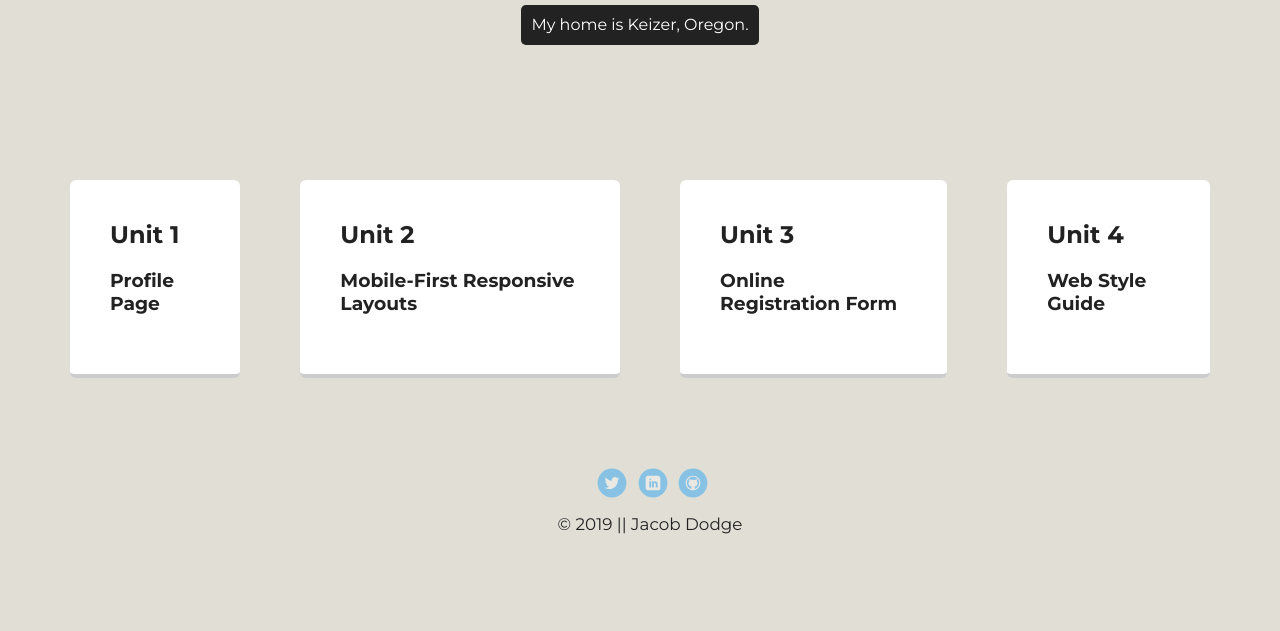
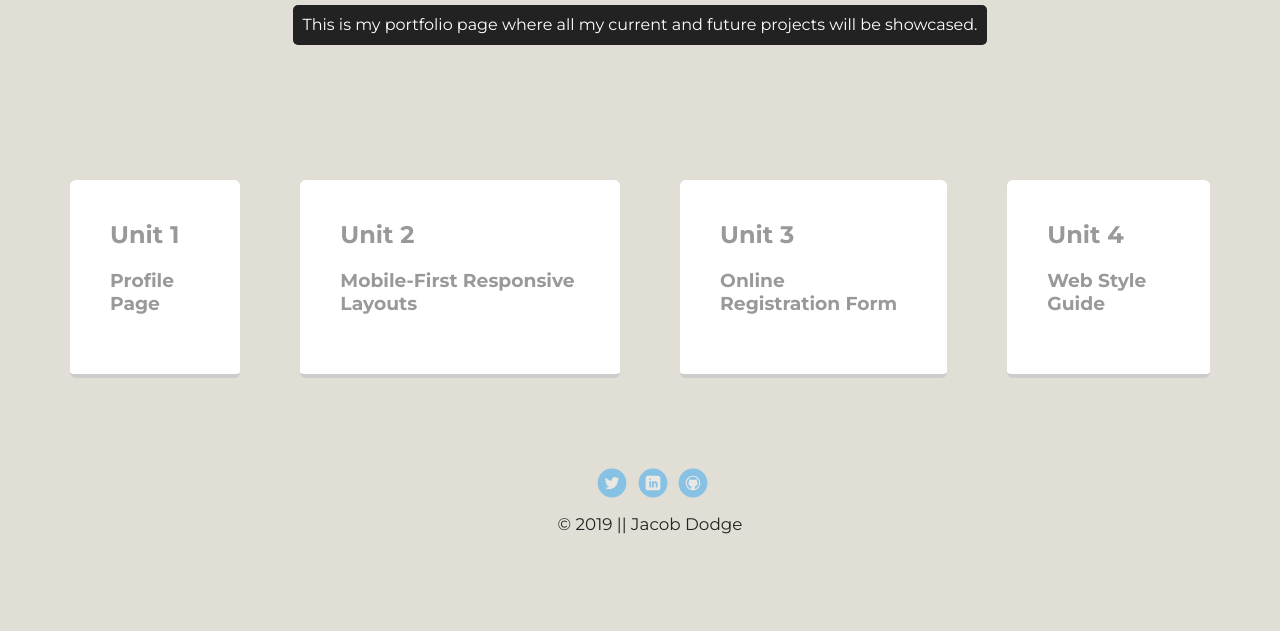
Before and after one commit to JacobDodge/Tech-Degree-Project-1, a plain HTML site: page portfolio_update_v1/portfolio.html in a window 1280 px wide. Shown: the part 340-971 px from the top of the page. Drawn offline with Linux system fonts and the light colour scheme.

Commit message:
on portfolio page I made my content into links and changed  some headings to be relevant to the pages

```diff
--- a/portfolio_update_v1/portfolio.html
+++ b/portfolio_update_v1/portfolio.html
@@ -19,32 +19,32 @@
 
     <header>
       <img src="images/jacob.jpg" alt="picture of Jacob" class="profile-image">
-      <h1 class="tag name">Hello, I’m Jacob.</h1>
-      <p class="tag location">My home is Keizer, Oregon.</p>
+      <h1 class="tag name">Portfolio</h1>
+      <p class="tag location">This is my portfolio page where all my current and future projects will be showcased.</p>
     </header>
 
     <main class="flex">
       <div class="content-box">
-        <h2>Unit 1</h2>
-        <h3>Profile Page</h3>
+        <a href="#"><h2>Unit 1</h2>
+        <h3>Profile Page</h3></a>
 
       </div>
 
       <div class="content-box">
-        <h2>Unit 2</h2>
-        <h3>Mobile-First Responsive Layouts</h3>
+        <a href="#"><h2>Unit 2</h2>
+        <h3>Mobile-First Responsive Layouts</h3></a>
 
       </div>
 
       <div class="content-box">
-          <h2>Unit 3</h2>
-          <h3>Online Registration Form</h3>
+          <a href="#"><h2>Unit 3</h2>
+          <h3>Online Registration Form</h3></a>
 
         </div>
 
         <div class="content-box">
-            <h2>Unit 4</h2>
-            <h3>Web Style Guide</h3>
+            <a href="#"><h2>Unit 4</h2>
+            <h3>Web Style Guide</h3></a>
 
           </div>
 
```
Also changed, not shown: portfolio_update_v1/blog.html (+3 -3 lines), portfolio_update_v1/index.html (+1 -1 lines).
